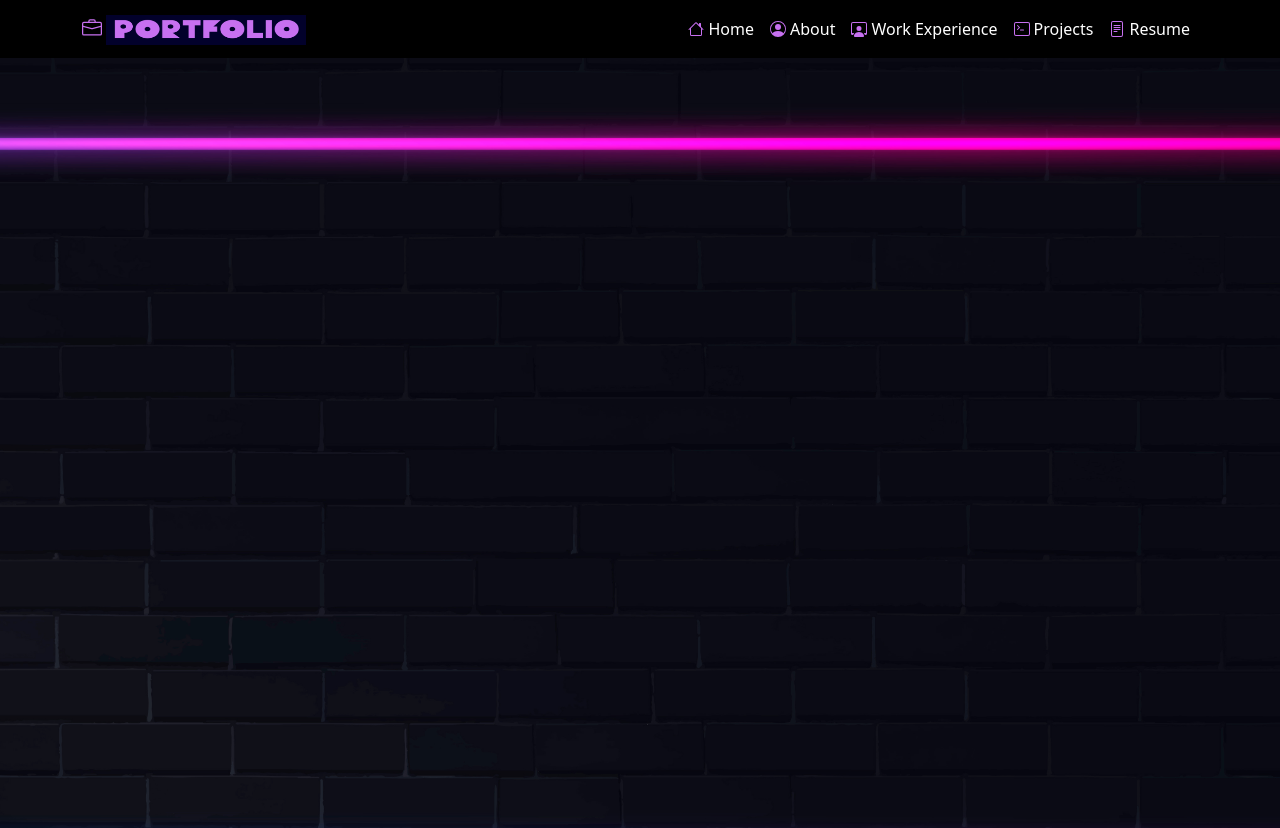
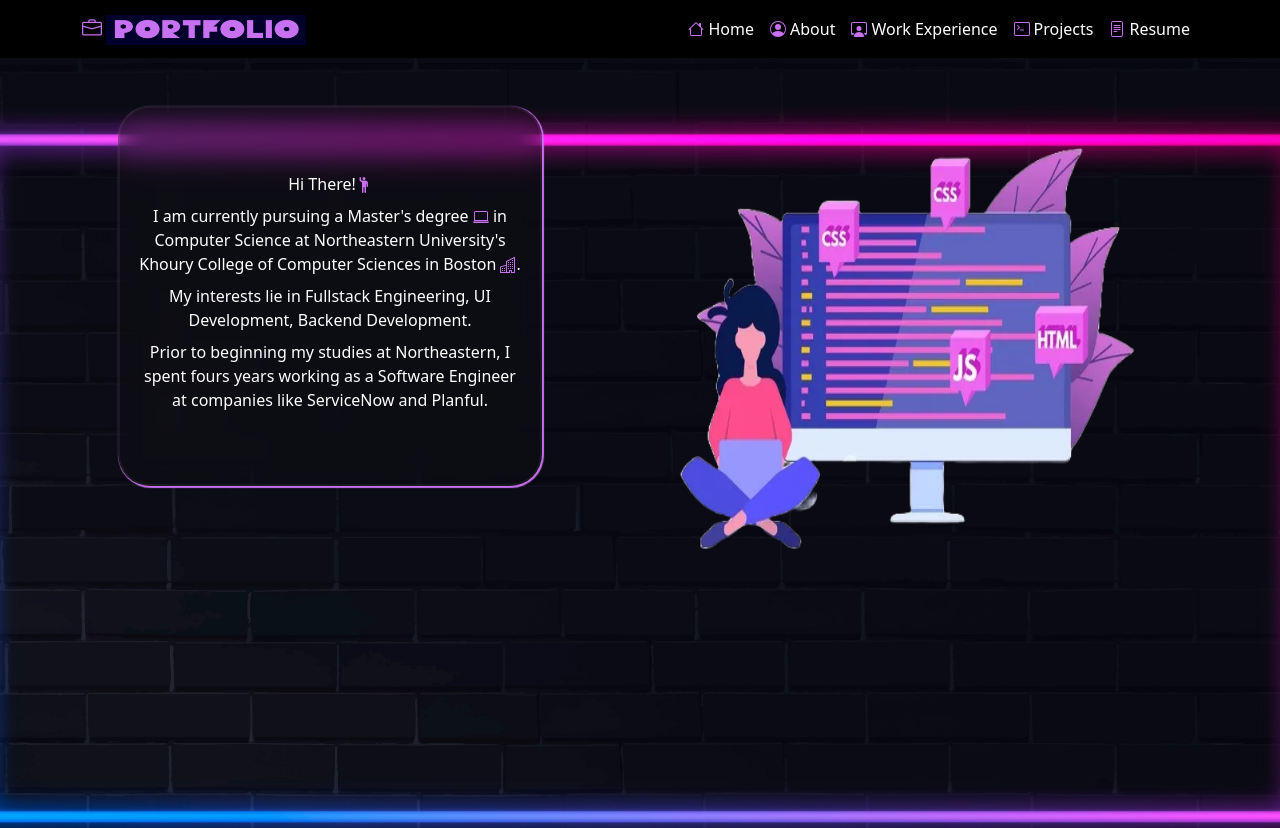
Before and after one commit to vanshita-tilwani/react-portfolio-template, a React (Create React App) app: page /about in a window 1280 px wide. Shown: the top 828 px of the page. Built offline with nearby package versions, Linux system fonts and the light colour scheme.

Commit message:
first draft for About page

```diff
--- a/src/components/About/About.css
+++ b/src/components/About/About.css
@@ -4,5 +4,17 @@
     background-size: cover;
     background-position: center;
     width: 100vw !important;
-    height: 110vh !important;
+    height: 105vh !important;
 }
+
+.max-dimension
+{
+    width: 100%;
+    height: 100%;
+}
+
+.about-details
+{
+    align-content: center;
+    padding-left: 84px;
+}
--- a/src/components/About/About.js
+++ b/src/components/About/About.js
@@ -1,12 +1,77 @@
 import {
-    MDBContainer
+    MDBCol,
+    MDBContainer,
+    MDBRow,
+    MDBCardBody,
+    MDBCard
   } from "mdbreact";
+import { motion } from 'framer-motion';
+import {PersonRaisedHand, Laptop, Buildings} from 'react-bootstrap-icons'
+import about_logo from '../../assets/about_logo.png'
 import './About.css';
 
 function About() {
     return(
         <div className="about-section">
-         <MDBContainer>
+         <MDBContainer className="max-dimension">
+            <MDBRow className="justify-content-center text-center max-dimension">
+                <MDBCol className="justify-content-center text-center p-5">
+                    <motion.div
+                    whileHover={{ scale: 1.2 }}
+                    whileTap={{ scale: 0.8 }}
+                    initial={{ scale: 0 }}
+                    animate={{ rotate:360, scale: 1, repeat : Infinity }}
+                    transition={{
+                    type: "spring",
+                    stiffness: 260,
+                    damping: 20
+                    }}>
+                        <MDBCard  className="py-5 text-white card-details">
+                        <MDBCardBody>
+
+                        <div className="mb-2">
+                        Hi There!
+                        <PersonRaisedHand className="icon-color"></PersonRaisedHand>
+                        </div>
+                        <div className="mb-2">
+                        I am currently pursuing a Master's degree <Laptop className="icon-color"/> in Computer Science at Northeastern University's Khoury College of Computer Sciences in Boston <Buildings className="icon-color"/>.
+                        </div>
+                        <div className="mb-2">
+                        My interests lie in Fullstack Engineering, UI Development, Backend Development.
+                        </div>
+                        <div className="mb-2">
+                        Prior to beginning my studies at Northeastern, I spent fours years working as a Software Engineer at companies like ServiceNow and Planful.
+                        </div>
+                        </MDBCardBody>
+                        </MDBCard>
+                    </motion.div>
+
+
+                </MDBCol>
+
+                <MDBCol className="justify-content-center text-center p-5">
+                    <motion.div
+                    whileHover={{ scale: 1.2 }}
+                    whileTap={{ scale: 0.8 }}
+                    initial={{ scale: 0}}
+                    animate={{ rotate:360,  scale: 1 }}
+                    transition={{
+                    type: "spring",
+                    stiffness: 260,
+                    damping: 20
+                    }}>
+                        <img
+                  src={about_logo}
+                  width={500}
+                  height={500}
+                  alt=""
+                  />
+
+                    </motion.div>
+
+
+                </MDBCol>
+            </MDBRow>
 
          </MDBContainer>
         </div>
```
Also changed, not shown: src/assets/about_logo.png (added).
